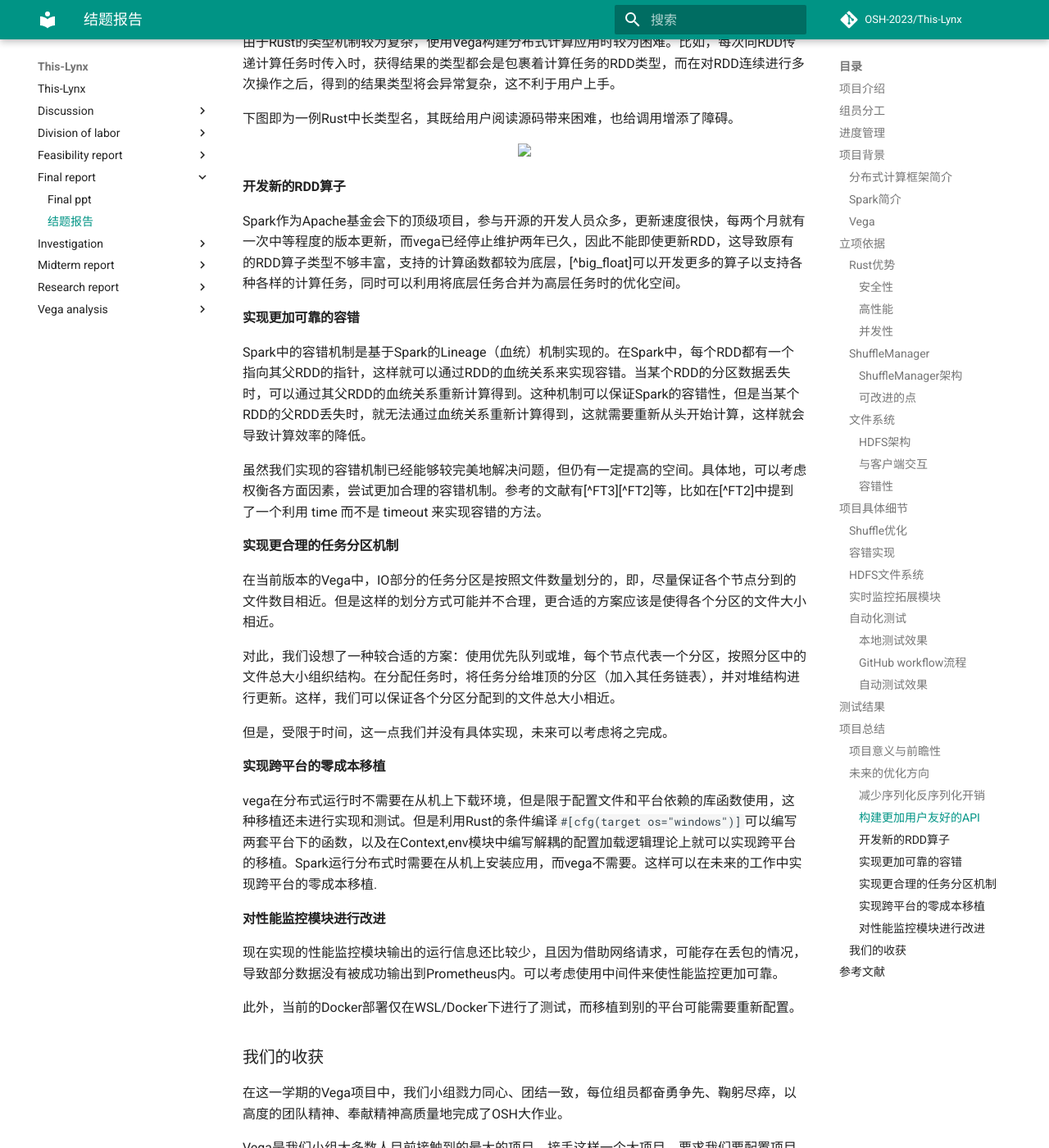
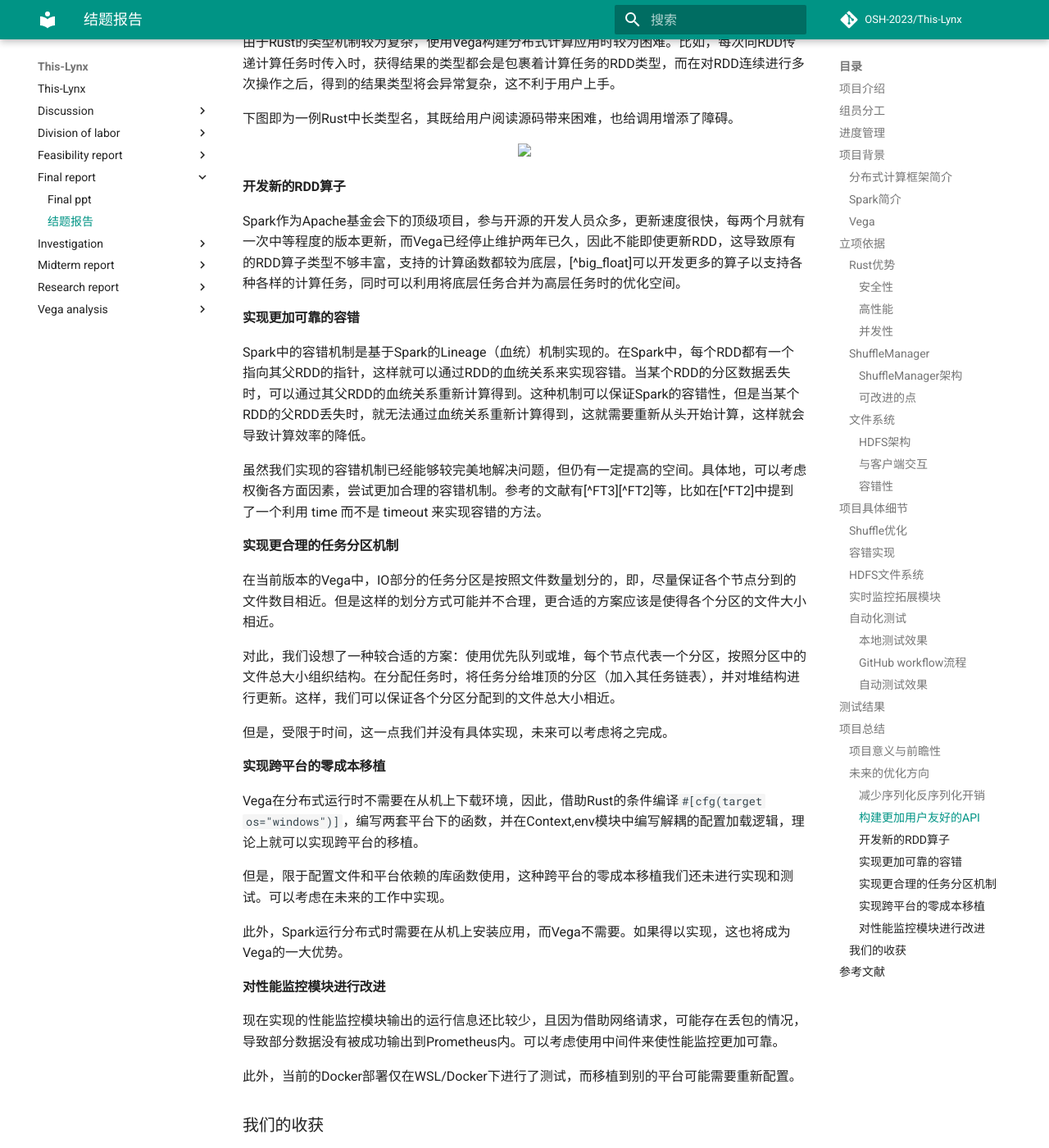
Before and after one commit to OSH-2023/This-Lynx, an MkDocs documentation site: the page built from docs/final_report/final_report.md, in a window 1280 px wide and 1400 px high, scrolled down 17780 px. Shown: the whole window at 82% size. Built offline with MkDocs 1.6.1 and Material for MkDocs 9.7.7, drawn with Linux system fonts in a browser that asks for light colours; comment, search, counter and statistics services are not loaded; some of the changed text lies outside the part shown.

Commit message:
update report

```diff
--- a/docs/final_report/final_report.md
+++ b/docs/final_report/final_report.md
@@ -56,7 +56,7 @@
 - 李牧龙：为Vega增加了HDFS的读写接口和用于调试的本地读文件接口，进行Vega和Spark的分布式运行对比测试，编写wordcount样例
 - 罗浩铭：对Vega的Shuffle模块进行优化，编写项目测试样例
 - 汤皓宇：对Vega进行Docker部署，添加性能监控拓展模块，配置Docker下的Prometheus/Grafana/node_exporter来展示Vega运行时各机器的CPU使用率和Vega的运行情况，负责每次会议的记录整理
-- 徐航宇：负责Vega运行环境与配置文件的创建，撰写及维护用户手册，并为Vega实现容错机制
+- 徐航宇：为Vega在单机与多机上的部署开路，负责Vega运行环境与配置文件的创建，撰写及维护用户手册，并为Vega实现容错机制
 
 ## 进度管理
 | 时间进度       | 计划进度            | 实际进度                                                 |
@@ -72,7 +72,7 @@
 
 从4月初到7月初，我们保持每周两次讨论的频率，小步快跑着通力合作完成了这个项目。虽然中途也遇到了不少困难，其中有些甚至在网上难以找到或是根本就没有可参考的内容，但功夫不负有心人，我们最后也都成功一一解决了这些问题。
 
-如下为我们[代码仓库](https://github.com/XhyDds/vega/)的提交记录，我们在原作者的基础上新添加了上百次commit.我们还编写了[用户手册](https://xhydds.github.io/vega/)，为后人使用与继续改进提供了便利。
+如下为我们[代码仓库](https://github.com/XhyDds/Vega/)的提交记录，我们在原作者的基础上新添加了上百次commit.我们还编写了[用户手册](https://xhydds.github.io/Vega/)，为后人使用与继续改进提供了便利。
 
 <div style="text-align:center"><img src="./src/commit.png" width=80%/></div>
 
@@ -118,7 +118,7 @@
 
 Vega项目完全使用Rust从零写起，构建完成了一个较为简单的Spark内核。不过，这一项目已经有两年没有维护，刚接手时项目无法使用当前的rust-nightly直接编译，存在一定数量的error需要修复。此外，项目里还有不少算法及模块没有实现，特别是Spark一直在优化更新，因此有很大的优化空间。
 
-这一项目在GitHub上已获得2.2K颗Star，是一个较为有名的Rust项目，其[原仓库](https://github.com/rajasekarv/vega)页面如下：
+这一项目在GitHub上已获得2.2K颗Star，是一个较为有名的Rust项目，其[原仓库](https://github.com/rajasekarv/Vega)页面如下：
 
 <div style="text-align:center"><img src="./src/git page.png" width=80%/></div>
 
@@ -126,7 +126,7 @@
 
 <div style="text-align:center"><img src="./src/blog.png" width=80%/></div>
 
-不过，原项目的相关文档较少，其只有一页的用户手册。[^vega_book]因此我们在这里对Vega的运行机制进行一些粗略的介绍。
+不过，原项目的相关文档较少，其只有一页的用户手册。[^Vega_book]因此我们在这里对Vega的运行机制进行一些粗略的介绍。
 
 - **Context建立(master)**
 
@@ -377,7 +377,7 @@
 
 ### 文件系统
 
-作为一个分布式计算框架，Vega没有接入任何的文件系统，这显然不合理。我们考虑接入HDFS，首先Rust开源社区中有提供HDFS支持的包hdrs，且将其接入vega，可以增强对文件的支持。同时Spark原生支持HDFS，接入HDFS更容易融入Spark生态。以下我们对HDFS作进一步介绍。
+作为一个分布式计算框架，Vega没有接入任何的文件系统，这显然不合理。我们考虑接入HDFS，首先Rust开源社区中有提供HDFS支持的包hdrs，且将其接入Vega，可以增强对文件的支持。同时Spark原生支持HDFS，接入HDFS更容易融入Spark生态。以下我们对HDFS作进一步介绍。
 
 HDFS[^hdfs](Hadoop Distributed File System)是一个基于GFS[^gfs]的分布式文件系统，同时也是Hadoop的一部分。它具有GFS的许多特性，例如可靠性高，将文件分块存储，适合大文件存储，但延迟较高且无法高效存储小文件。
 
@@ -609,7 +609,7 @@
 <div style="text-align:center"><img src="./src/looong%20type%20name%20in%20rust.png" width=80%/></div>
 
 #### 开发新的RDD算子
-Spark作为Apache基金会下的顶级项目，参与开源的开发人员众多，更新速度很快，每两个月就有一次中等程度的版本更新，而vega已经停止维护两年已久，因此不能即使更新RDD，这导致原有的RDD算子类型不够丰富，支持的计算函数都较为底层，[^big_float]可以开发更多的算子以支持各种各样的计算任务，同时可以利用将底层任务合并为高层任务时的优化空间。
+Spark作为Apache基金会下的顶级项目，参与开源的开发人员众多，更新速度很快，每两个月就有一次中等程度的版本更新，而Vega已经停止维护两年已久，因此不能即使更新RDD，这导致原有的RDD算子类型不够丰富，支持的计算函数都较为底层，[^big_float]可以开发更多的算子以支持各种各样的计算任务，同时可以利用将底层任务合并为高层任务时的优化空间。
 
 #### 实现更加可靠的容错
 Spark中的容错机制是基于Spark的Lineage（血统）机制实现的。在Spark中，每个RDD都有一个指向其父RDD的指针，这样就可以通过RDD的血统关系来实现容错。当某个RDD的分区数据丢失时，可以通过其父RDD的血统关系重新计算得到。这种机制可以保证Spark的容错性，但是当某个RDD的父RDD丢失时，就无法通过血统关系重新计算得到，这就需要重新从头开始计算，这样就会导致计算效率的降低。
@@ -624,7 +624,11 @@
 但是，受限于时间，这一点我们并没有具体实现，未来可以考虑将之完成。
 
 #### 实现跨平台的零成本移植
-vega在分布式运行时不需要在从机上下载环境，但是限于配置文件和平台依赖的库函数使用，这种移植还未进行实现和测试。但是利用Rust的条件编译`#[cfg(target os="windows")]`可以编写两套平台下的函数，以及在Context,env模块中编写解耦的配置加载逻辑理论上就可以实现跨平台的移植。Spark运行分布式时需要在从机上安装应用，而vega不需要。这样可以在未来的工作中实现跨平台的零成本移植.
+Vega在分布式运行时不需要在从机上下载环境，因此，借助Rust的条件编译`#[cfg(target os="windows")]`，编写两套平台下的函数，并在Context,env模块中编写解耦的配置加载逻辑，理论上就可以实现跨平台的移植。
+
+但是，限于配置文件和平台依赖的库函数使用，这种跨平台的零成本移植我们还未进行实现和测试。可以考虑在未来的工作中实现。
+
+此外，Spark运行分布式时需要在从机上安装应用，而Vega不需要。如果得以实现，这也将成为Vega的一大优势。
 
 #### 对性能监控模块进行改进
 
@@ -641,7 +645,7 @@
 
 同时，随着大数据处理、分布式计算的需求不断增长，分布式计算框架正发挥着日益重要的作用。这个项目让我们深入了解了Spark这一分布式计算框架的内核机制及调优，无论未来我们是要开发或是使用分布式计算框架，这样一段经历对我们都是非常有益的。
 
-总而言之，vega项目使我们小组每一个人都收获颇丰，感谢OSH大作业能够给我们这样一个契机来经手这一项目，感谢老师和助教的悉心指导！
+总而言之，Vega项目使我们小组每一个人都收获颇丰，感谢OSH大作业能够给我们这样一个契机来经手这一项目，感谢老师和助教的悉心指导！
 
 
 ## 参考文献
@@ -666,7 +670,7 @@
 
 [^FT3]:Cristian F. Understanding fault-tolerant distributed systems[J]. Communications of the ACM, 1991, 34(2): 56-78. https://dl.acm.org/doi/pdf/10.1145/102792.102801
 
-[^vega_book]:vega user guide book. https://rajasekarv.github.io/vega/chapter_1.html
+[^Vega_book]:vega user guide book. https://rajasekarv.github.io/vega/chapter_1.html
 
 [^spark_org]:Unified engine for large-scale data analytics. https://spark.apache.org/
 
```
Also changed, not shown: other parts of docs/final_report/final_report.md (+1 -1 lines).
